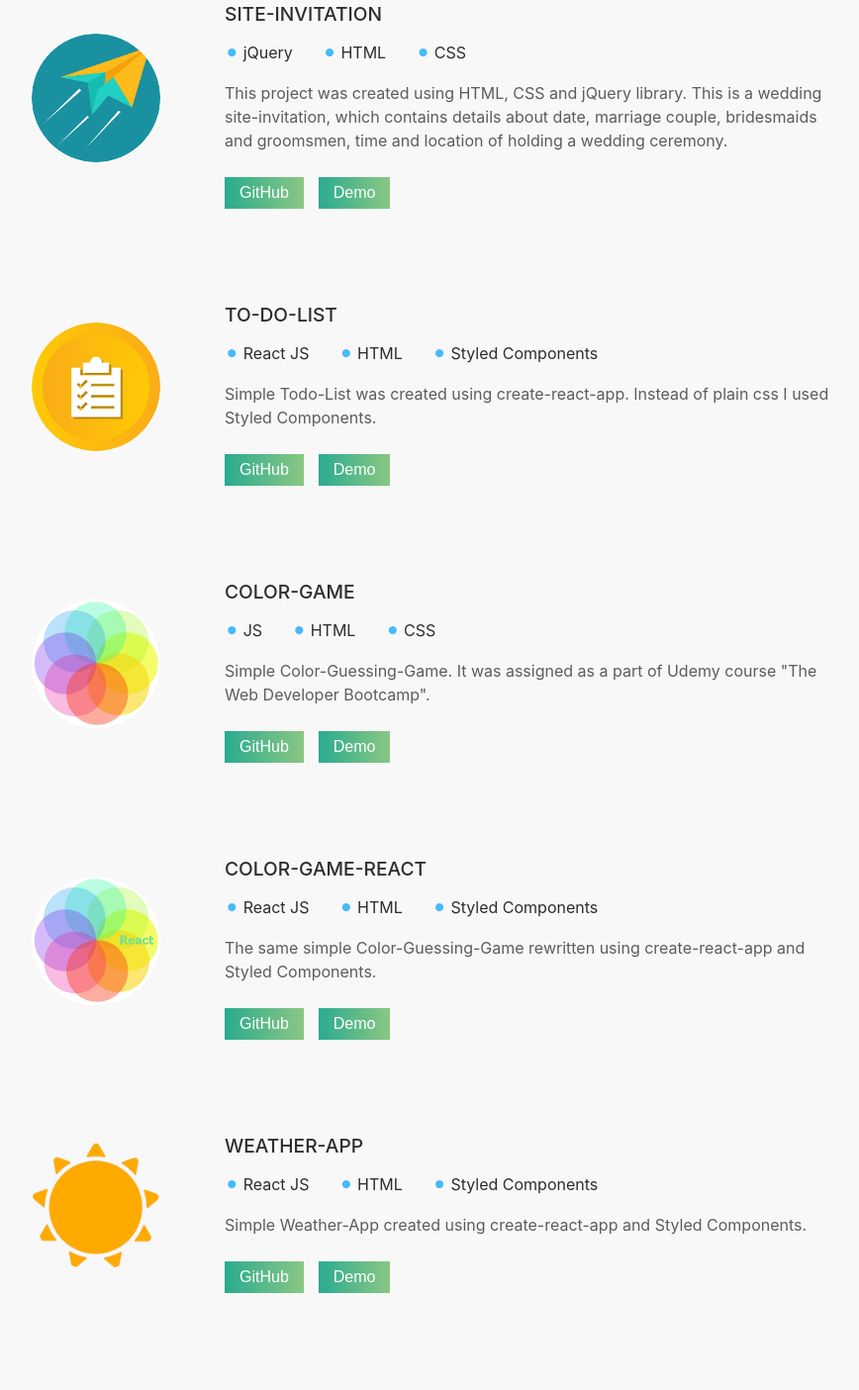
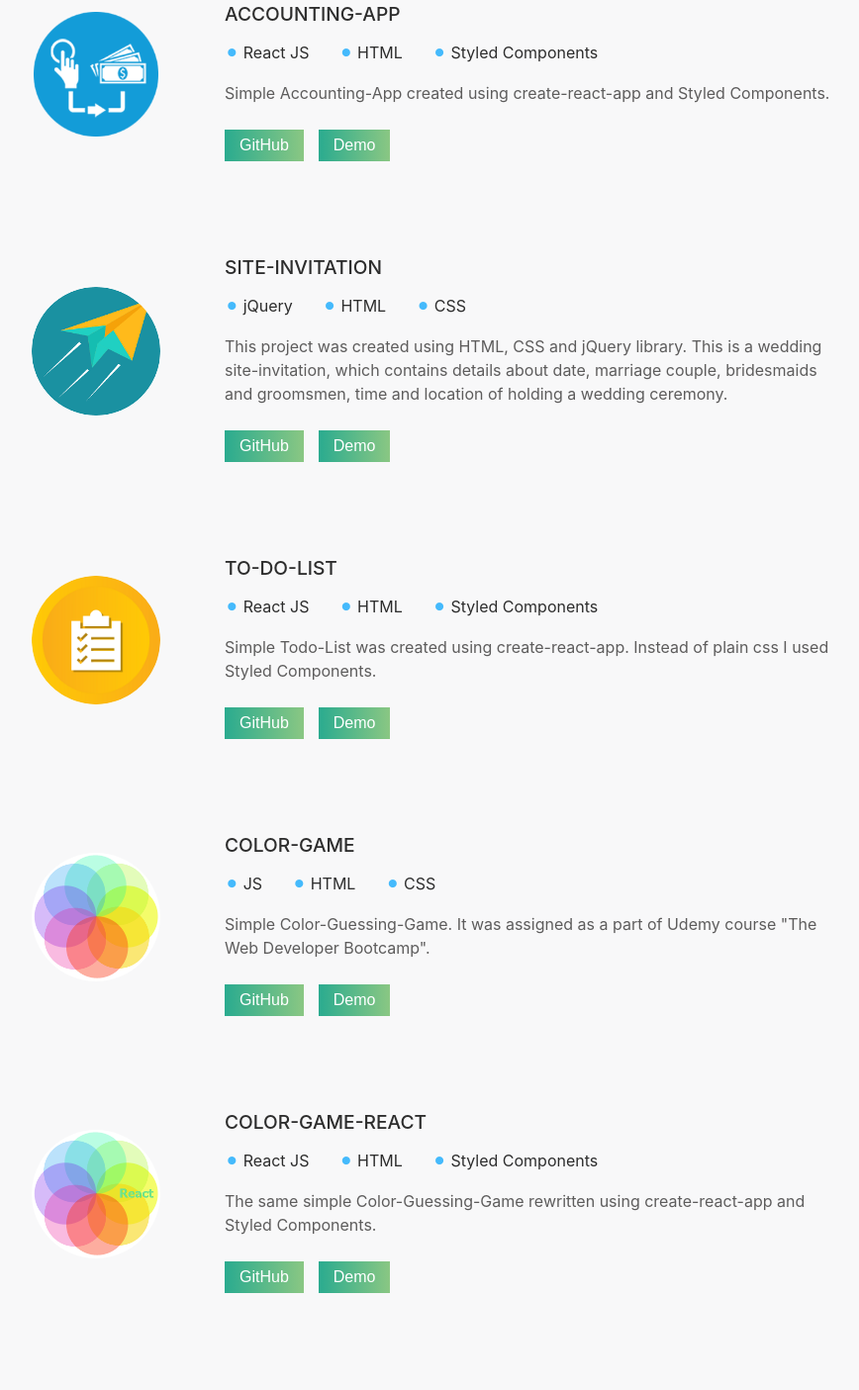
Before and after one commit to irynahotsiy/iHotsiy-Portfolio, a React (Create React App) app: page / in a window 1280 px wide. Shown: the part 2620-4025 px from the top of the page at 99% size, without its empty margins (218-1086 px from the left). Built offline with nearby package versions, Linux system fonts and the light colour scheme.

Commit message:
Update db.js

```diff
--- a/src/db.js
+++ b/src/db.js
@@ -80,6 +80,15 @@ export const db = {
         }
     ],
     "projects": [{
+            "id": "5",
+            "img": require("./Photos/accounting-app.png"),
+            "title": "Accounting-App",
+            "content": ["React JS", "HTML", "Styled Components"],
+            "description": "Simple Accounting-App created using create-react-app and Styled Components.",
+            "github": "https://github.com/irynahotsiy/Accounting-App",
+            "demo": "https://accounting-app.netlify.com"
+        },
+        {
             "id": "1",
             "img":  require("./Photos/invitation.png"),
             "title": "Site-invitation",
@@ -125,15 +134,6 @@ export const db = {
             "description": "Simple Weather-App created using create-react-app and Styled Components.",
             "github": "https://github.com/irynahotsiy/Weather",
             "demo": "https://weather-coords.netlify.com"
-        },
-        {
-            "id": "5",
-            "img": require("./Photos/accounting-app.png"),
-            "title": "Accounting-App",
-            "content": ["React JS", "HTML", "Styled Components"],
-            "description": "Simple Accounting-App created using create-react-app and Styled Components.",
-            "github": "https://github.com/irynahotsiy/Accounting-App",
-            "demo": "https://accounting-app.netlify.com"
         }
     ],
     "social": [{
```
